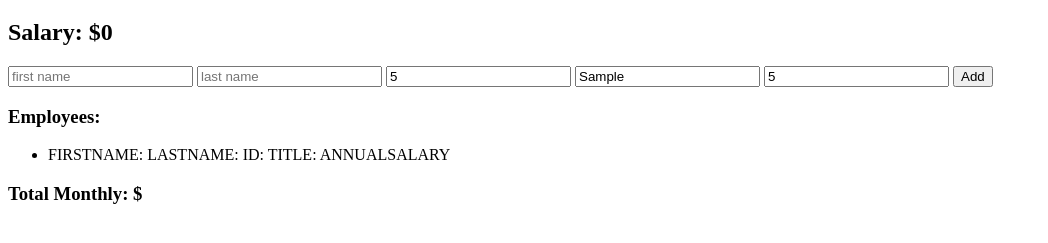
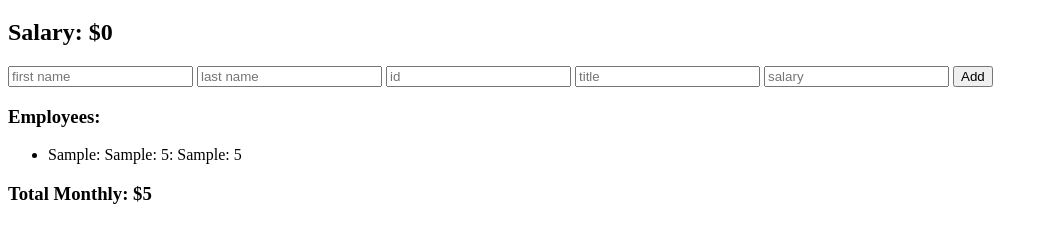
Before and after one commit to konouvang/01-Weekend-Challege--jQuery-Salary-Calculator, a plain HTML site: page index.html in a window 1280 px wide. Both pictures are taken after typing "Sample", "Sample", "5", "Sample", "5" into the empty fields and a click on the button "Add". Shown: the part 61-304 px from the top of the page, without its empty margins (0-1048 px from the left). Drawn offline with Linux system fonts and the light colour scheme.

Commit message:
code is corrected

```diff
--- a/app.js
+++ b/app.js
@@ -1,23 +1,27 @@
-$( document ).ready( readyNow );
+$(document).ready(readyNow);
 
 const salary = 0;
 let employees = [];
 
-function addEmployees(){
-  console.log( 'in addEmployees' );
+function addEmployees() {
+  console.log('in addEmployees');
   // get user input create a new object
   let newEmployees = {
-    firstName: $( '#firstNameIn' ).val(),
-    lastName: $( '#lastNameIn').val(),
-    id: $( '#idIn' ).val(),
-    title: $( '#titleIn').val(),
-    annualSalary: $( '#salaryIn').val()
+    firstName: $('#firstNameIn').val(),
+    lastName: $('#lastNameIn').val(),
+    id: $('#idIn').val(),
+    title: $('#titleIn').val(),
+    // parseInt converts a string into a number. The line below WITHOUT parseInt, would be a string
+    annualSalary: parseInt($('#salaryIn').val())
   }
   // push the new employees in array
-  employees.push( newEmployees );
+  employees.push(newEmployees);
   // empty inputs
-  $( '#firstNameIn' ).val( '' );
-  $( '#lastNameIn' ).val( '' );
+  $('#firstNameIn').val('');
+  $('#lastNameIn').val('');
+  $('#idIn').val('');
+  $('#titleIn').val('');
+  $('#salaryIn').val('');
   // calculate totalMonthly
   calculateTotalMonthly();
   // update DOM
@@ -26,43 +30,39 @@ function addEmployees(){
 
 
 
-function calculateTotalMonthly(){
+function calculateTotalMonthly() {
   // console.log( 'in calculateTotalMonthly' );
   // loop through employees Array
-  let totalSalary = 0   ;
-  for( let i = 0; i < employees.length; i++ ){
+  let totalSalary = 0;
+  for (let i = 0; i < employees.length; i++) {
     // got each employees, add up total of all salary
-    totalSalary = totalSalary + employees[ i ].annualSalary;
-    return totalSalary
-  } // end for
-  //console.log( 'totalSalary:', totalSalary );
-  // add totalSalary from the salary for totalmonthlysalary
-  let el = 0
-  el.empty();
-  el.append ( totalSalary );
+    totalSalary = totalSalary + employees[i].annualSalary;
+  }
+
+  $('#calulateTotalMonthly').text(totalSalary);
 } // end calculateTotalMonthly
 
-function displayHire() {
-  console.log( 'in displayHire');
+function displayEmployees() {
+  console.log('in displayEmployees');
   // target output by ID
-  let el = $( '#hireOut' );
+  let el = $('#hireOut');
   // empty
   el.empty();
   // loop through employees array
-  for( person of hire ){
+  for (let person of employees) {
     // for each purchase, create a list item
-    el.append( `<li>` + person.firstName + `: ` + person.lastName + `: ` + person.id + `: ` + person.title +`: `+ person.annualSalary +`</li>` );
+    el.append(`<li>` + person.firstName + `: ` + person.lastName + `: ` + person.id + `: ` + person.title + `: ` + person.annualSalary + `</li>`);
   } // end for
 } // end displayPurchases
 
 function readyNow() {
   // display salary
   // target salaryOut by id
-  let el = $( '#salaryOut' );
+  let el = $('#salaryOut');
   el.empty();
-  el.append( salary );
+  el.append(salary);
   // handle click event
-  $( '#addEmployeesButton' ).on( 'click', addEmployees );
+  $('#addEmployeesButton').on('click', addEmployees);
   //init display
   calculateTotalMonthly();
 } // end readyNow
--- a/index.html
+++ b/index.html
@@ -3,6 +3,7 @@
   <head>
     <meta charset="utf-8">
     <title>Salary Calculator</title>
+    <link rel="stylesheet" href="styles/style.css"/>
     <script src="jquery-3.4.0.min.js" charset="utf-8"></script>
     <script src="app.js" charset="utf-8"></script>
   </head>
```
Also changed, not shown: 1 other file.
